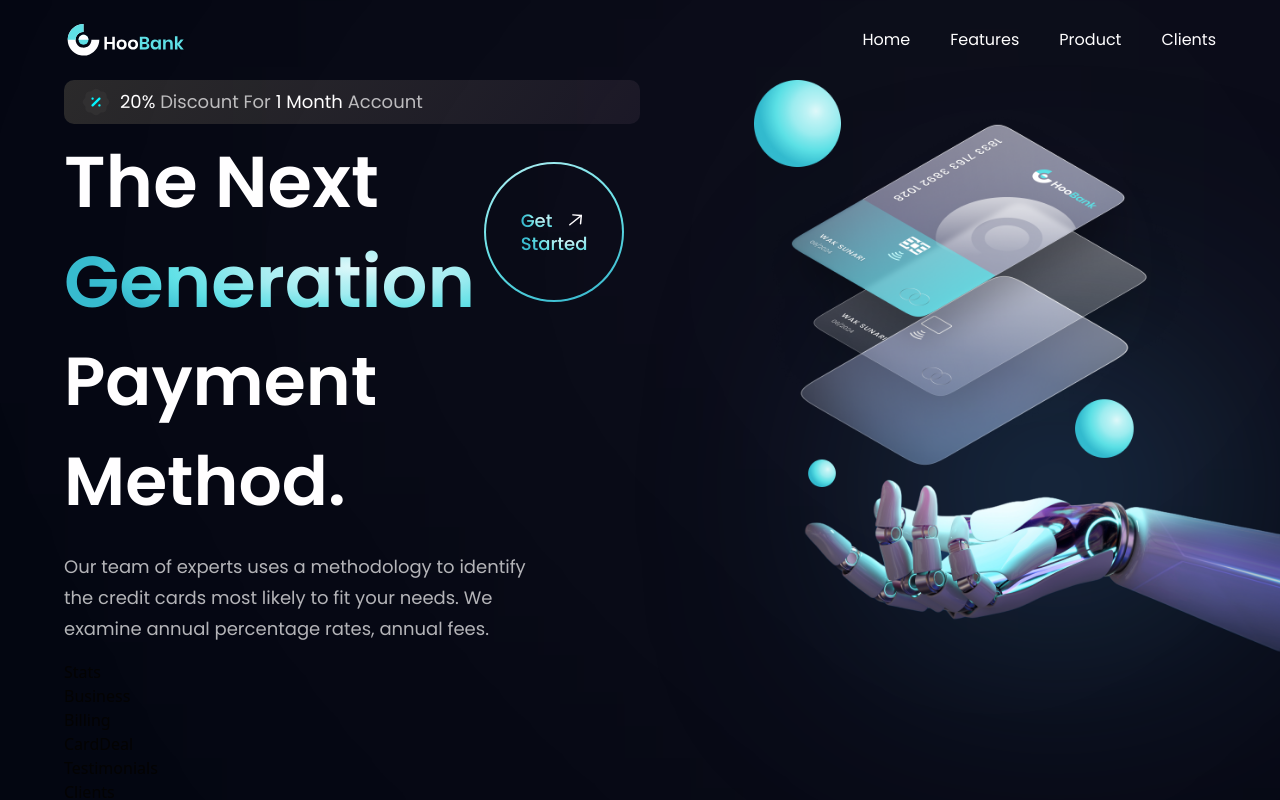
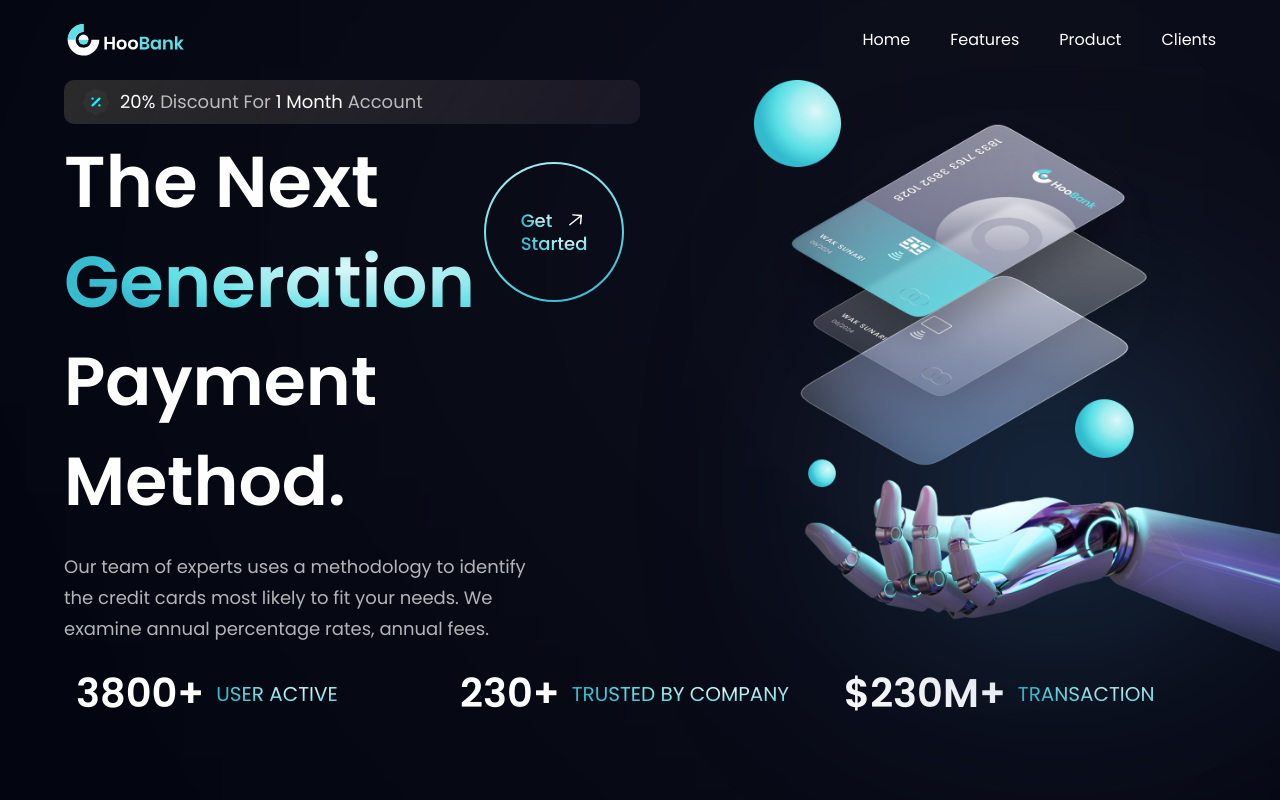
Before and after one commit to prabin04/bank_modern_react, a React (Vite) app: page / in a window 1280 px wide. Shown: the top 800 px of the page. Built offline with nearby package versions, Linux system fonts and the light colour scheme.

Commit message:
stat component render

```diff
--- a/src/components/Hero.jsx
+++ b/src/components/Hero.jsx
@@ -31,6 +31,10 @@
         <div className="absolute z-[0] w-[50%] h-[50%] right-20 bottom-20 blue__gradient" />
         {/* gradient end */}
       </div>
+
+      <div className={`ss:hidden ${styles.flexCenter}`}>
+        <GetStarted />
+      </div>
     </section>
   )
 
--- a/src/components/Stats.jsx
+++ b/src/components/Stats.jsx
@@ -1,9 +1,16 @@
 import React from 'react'
+import { stats } from '../constants'
+import styles from '../style'
 
-const Stats = () => {
-  return (
-    <div>Stats</div>
+const Stats = () => (
+    <section className={`${styles.flexCenter} flex-row flex-wrap sm:mb-20 mb-6`}>
+      {stats.map((stat)=>(
+        <div key={stat.id} className={`flex-1 flex justify-start items-center flex-row m-3`}>
+            <h4 className='font-poppins font-semibold xs:text-[40px] text-[30px] leading-[43px] text-white'>{stat.value}</h4>
+            <p className='font-poppins font-normal xs:text-[20px] text-[15px] xs:leading-[26px] leading-[43px] text-gradient uppercase ml-3'>{stat.title}</p>
+        </div>
+      ))}
+    </section>
   )
-}
 
 export default Stats
```
